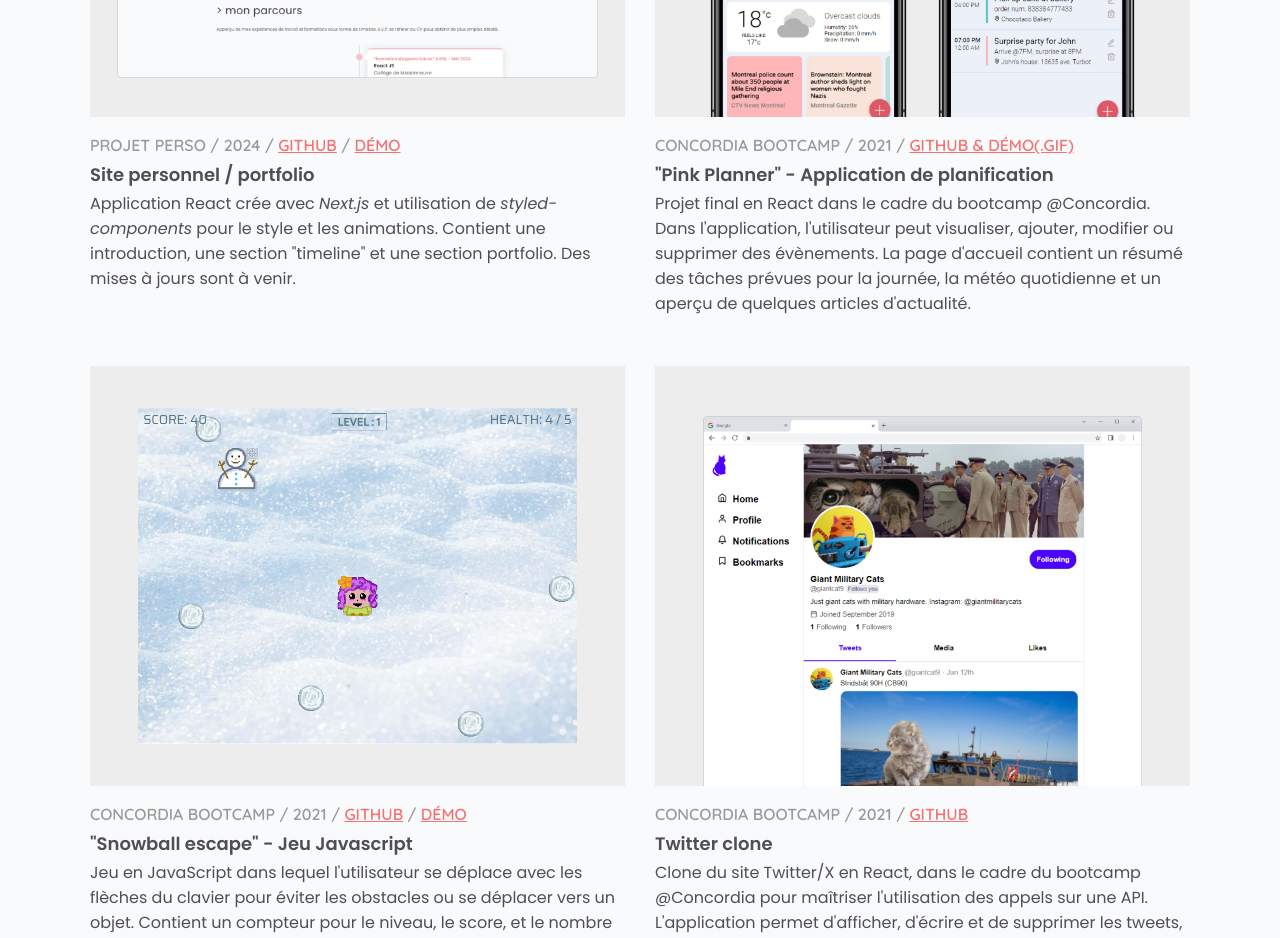
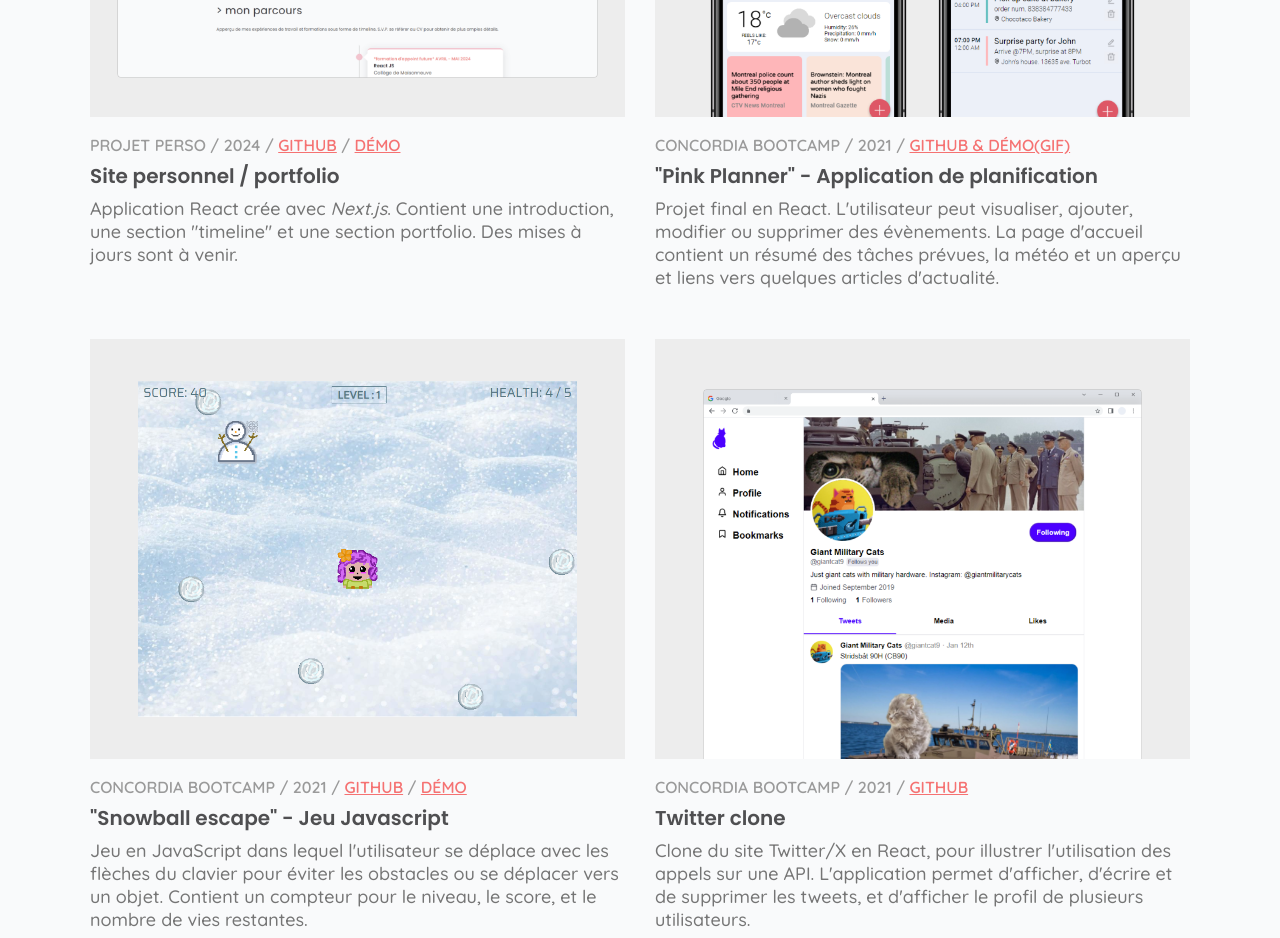
Before and after one commit to VanessaCHW/vc-portfolio, a Next.js app in the folder vanportfolio/: page / in a window 1280 px wide. Shown: the part 4500-5438 px from the top of the page. Built offline with nearby package versions, Linux system fonts and the light colour scheme.

Commit message:
Change project descriptions and styling

```diff
--- a/vanportfolio/src/app/Components/Projects/Projects.js
+++ b/vanportfolio/src/app/Components/Projects/Projects.js
@@ -35,12 +35,11 @@ const Projects = () => {
               </CodeLink>
             </ProjLinks>
             <ProjTitle>Site personnel / portfolio</ProjTitle>
-            <div>
-              Application React crée avec <i>Next.js</i> et utilisation de{" "}
-              <i>styled-components</i> pour le style et les animations. Contient
-              une introduction, une section "timeline" et une section portfolio.
-              Des mises à jours sont à venir.
-            </div>
+            <ProjDesc>
+              Application React crée avec <i>Next.js</i>. Contient une
+              introduction, une section "timeline" et une section portfolio. Des
+              mises à jours sont à venir.
+            </ProjDesc>
           </ProjBox>
 
           <ProjBox>
@@ -53,17 +52,16 @@ const Projects = () => {
                 href="https://github.com/VanessaCHW/pink-planner"
                 target="_blank"
               >
-                GITHUB & DÉMO(.GIF)
+                GITHUB & DÉMO(GIF)
               </CodeLink>
             </ProjLinks>
             <ProjTitle>"Pink Planner" - Application de planification</ProjTitle>
-            <div>
-              Projet final en React dans le cadre du bootcamp @Concordia. Dans
-              l'application, l'utilisateur peut visualiser, ajouter, modifier ou
-              supprimer des évènements. La page d'accueil contient un résumé des
-              tâches prévues pour la journée, la météo quotidienne et un aperçu
-              de quelques articles d'actualité.{" "}
-            </div>
+            <ProjDesc>
+              Projet final en React. L'utilisateur peut visualiser, ajouter,
+              modifier ou supprimer des évènements. La page d'accueil contient
+              un résumé des tâches prévues, la météo et un aperçu et liens vers
+              quelques articles d'actualité.{" "}
+            </ProjDesc>
           </ProjBox>
         </ProjectList>
 
@@ -89,12 +87,12 @@ const Projects = () => {
               </CodeLink>
             </ProjLinks>
             <ProjTitle>"Snowball escape" - Jeu Javascript</ProjTitle>
-            <div>
+            <ProjDesc>
               Jeu en JavaScript dans lequel l'utilisateur se déplace avec les
               flèches du clavier pour éviter les obstacles ou se déplacer vers
               un objet. Contient un compteur pour le niveau, le score, et le
               nombre de vies restantes.{" "}
-            </div>
+            </ProjDesc>
           </ProjBox>
           <ProjBox>
             <ImgContainer>
@@ -110,12 +108,12 @@ const Projects = () => {
               </CodeLink>{" "}
             </ProjLinks>
             <ProjTitle>Twitter clone</ProjTitle>
-            <div>
-              Clone du site Twitter/X en React, dans le cadre du bootcamp
-              @Concordia pour maîtriser l'utilisation des appels sur une API.
-              L'application permet d'afficher, d'écrire et de supprimer les
-              tweets, et d'afficher le profil de plusieurs utilisateurs.{" "}
-            </div>
+            <ProjDesc>
+              Clone du site Twitter/X en React, pour illustrer l'utilisation des
+              appels sur une API. L'application permet d'afficher, d'écrire et
+              de supprimer les tweets, et d'afficher le profil de plusieurs
+              utilisateurs.{" "}
+            </ProjDesc>
           </ProjBox>
         </ProjectList>
       </Content>
@@ -184,7 +182,7 @@ const TwitImg = styled.img`
 `;
 
 const ProjLinks = styled.div`
-  color: #9a9a9a;
+  color: var(--desc-superlight-grey);
   font-family: "Quicksand", sans-serif;
   font-weight: 600;
   margin-top: 18px;
@@ -194,8 +192,8 @@ const ProjLinks = styled.div`
 const ProjTitle = styled.div`
   font-weight: 600;
   margin-top: 6px;
-  margin-bottom: 3px;
-  font-size: 18px;
+  margin-bottom: 6px;
+  font-size: 20px;
 `;
 
 const CodeLink = styled.a`
@@ -203,4 +201,11 @@ const CodeLink = styled.a`
   text-decoration: underline;
 `;
 
+const ProjDesc = styled.div`
+  font-family: "Quicksand", sans-serif;
+  font-weight: 500;
+  font-size: 18px;
+  color: var(--desc-light-grey);
+`;
+
 export default Projects;
```
